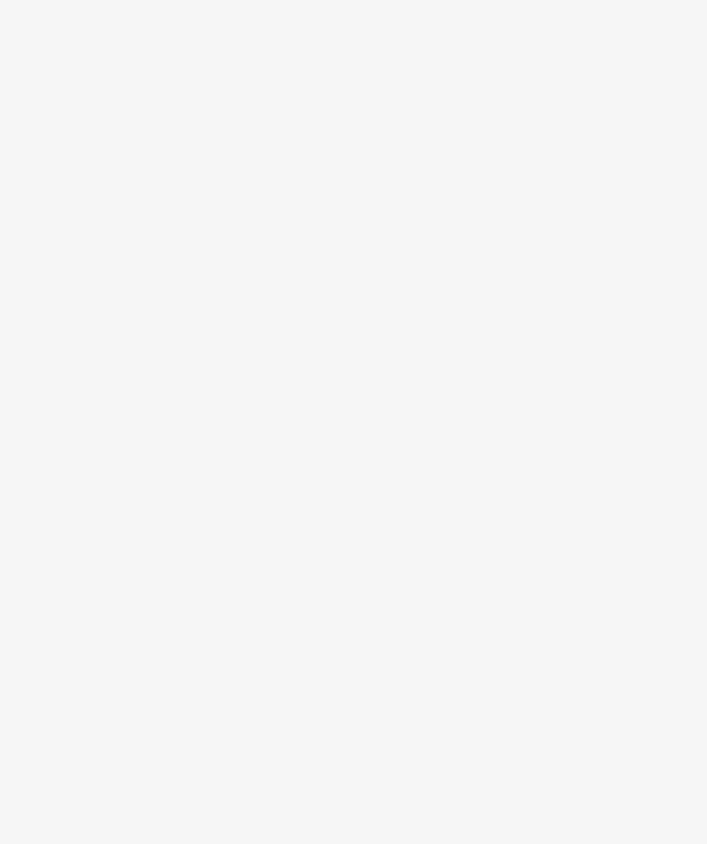
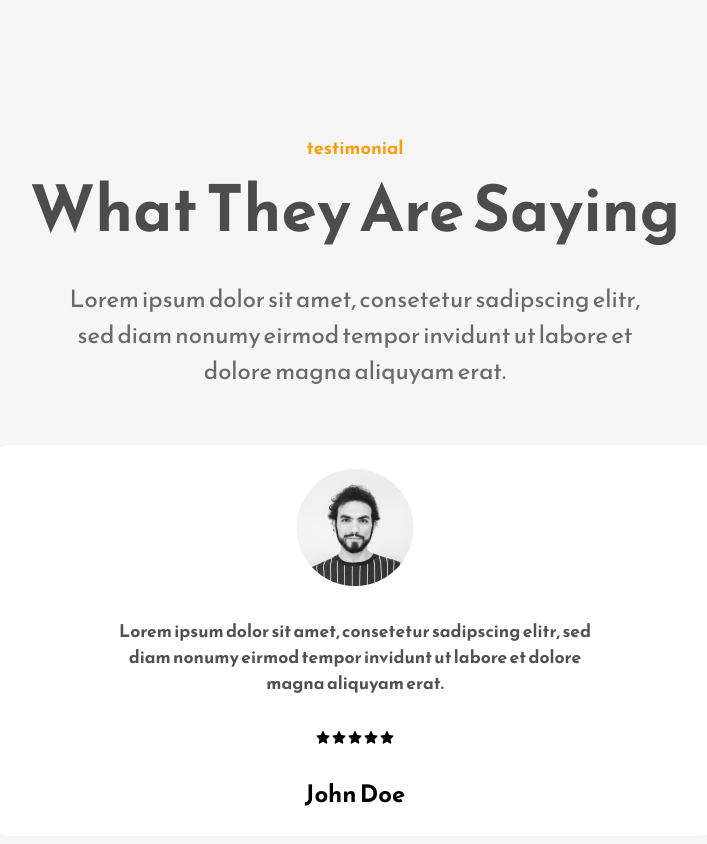
Before and after one commit to afratetlay/react-restaurant-project, a React (Create React App) app: page / in a window 1280 px wide. Shown: the part 3160-4004 px from the top of the page, without its empty margins (285-992 px from the left). Before the commit the page ends 3054 px from the top, so only its background shows below. Built offline with nearby package versions, Linux system fonts and the light colour scheme.

Commit message:
working on the testimonials

```diff
--- a/src/App.js
+++ b/src/App.js
@@ -2,6 +2,7 @@
 import Home from "./Components/Home";
 import About from "./Components/About";
 import Work from "./Components/Work";
+import Testimonial from "./Components/Testimonial";
 
 function App() {
   return (
@@ -9,6 +10,7 @@
       <Home />
       <About />
       <Work />
+      <Testimonial />
     </div>
   );
 }
--- /dev/null
+++ b/src/Components/Testimonial.js
@@ -0,0 +1,35 @@
+import React from "react";
+import ProfilePic from "../Assets/john-doe-image.png";
+import { AiFillStar } from "react-icons/ai";
+
+const Testimonial = () => {
+  return (
+    <div className="work-section-wrapper">
+      <div className="work-section-top">
+        <p className="primary-subheading">testimonial</p>
+        <h1 className="primary-heading">What They Are Saying</h1>
+        <p className="primary-text">
+          Lorem ipsum dolor sit amet, consetetur sadipscing elitr, sed diam
+          nonumy eirmod tempor invidunt ut labore et dolore magna aliquyam erat.
+        </p>
+      </div>
+      <div className="testimonial-section-bottom">
+        <img src={ProfilePic} alt="" />
+        <p>
+          Lorem ipsum dolor sit amet, consetetur sadipscing elitr, sed diam
+          nonumy eirmod tempor invidunt ut labore et dolore magna aliquyam erat.
+        </p>
+        <div className="testimonial-stars-container">
+          <AiFillStar />
+          <AiFillStar />
+          <AiFillStar />
+          <AiFillStar />
+          <AiFillStar />
+        </div>
+        <h2>John Doe</h2>
+      </div>
+    </div>
+  );
+};
+
+export default Testimonial;
```
